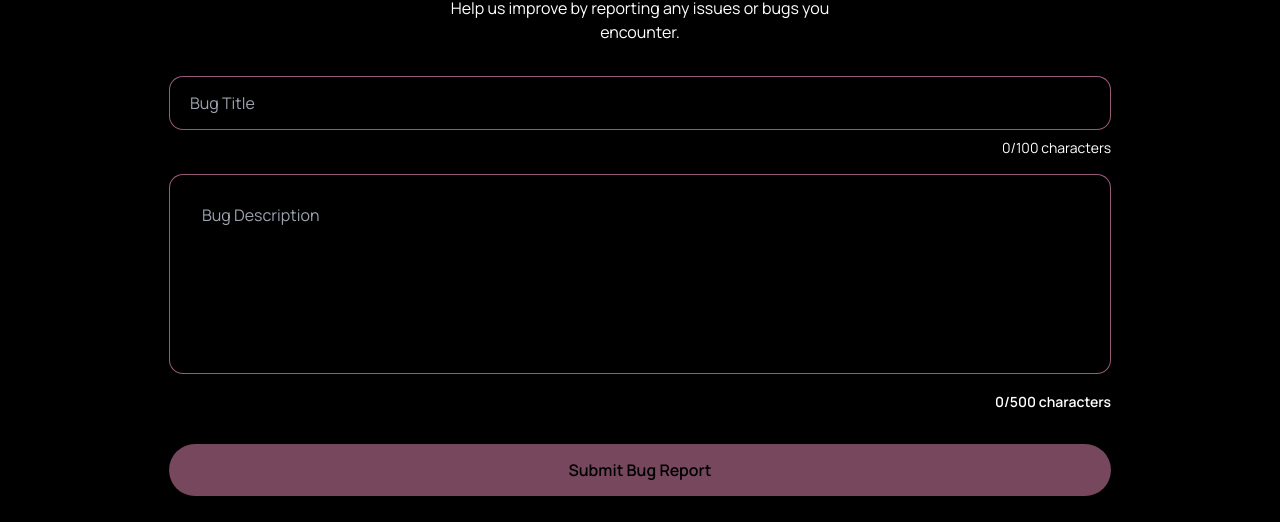
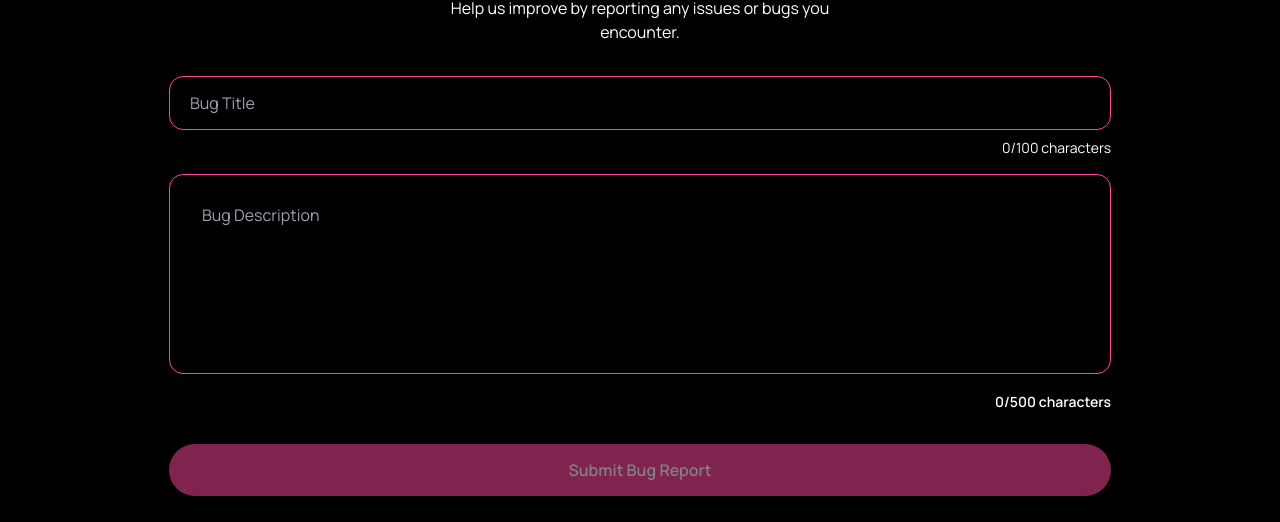
Before and after one commit to avinashfullstackdeveloper-a11y/framix-client, a React (Vite) app: page /report-bug in a window 1280 px wide. Shown: the part 278-800 px from the top of the page. Built offline with nearby package versions, Linux system fonts and the light colour scheme; no server answers.

Commit message:
color update in feedback and bug report page

```diff
--- a/src/pages/Feedback.tsx
+++ b/src/pages/Feedback.tsx
@@ -46,7 +46,7 @@ const StarRating: React.FC<StarRatingProps> = ({ rating, onRatingChange }) => {
   };
 
   return (
-    <div className="bg-black border flex min-h-[124px] w-full flex-col items-center mt-8 pt-6 px-6 rounded-[14px] border-[rgba(255,154,201,0.6)] border-solid max-md:max-w-full max-md:px-5">
+    <div className="bg-black border flex min-h-[124px] w-full flex-col items-center mt-8 pt-6 px-6 rounded-[14px] border-[#FF479C] border-solid max-md:max-w-full max-md:px-5">
       <div className="flex items-center gap-8">
         {[1, 2, 3, 4, 5].map((starIndex) => (
           <button
@@ -54,7 +54,7 @@ const StarRating: React.FC<StarRatingProps> = ({ rating, onRatingChange }) => {
             onClick={() => handleStarClick(starIndex)}
             onMouseEnter={() => handleStarHover(starIndex)}
             onMouseLeave={handleStarLeave}
-            className="transition-transform hover:scale-110 focus:outline-none focus:ring-2 focus:ring-[rgba(255,154,201,0.6)] rounded-full"
+            className="transition-transform hover:scale-110 focus:outline-none focus:ring-2 focus:ring-[#FF479C] rounded-full"
             aria-label={`Rate ${starIndex} star${starIndex > 1 ? 's' : ''}`}
             type="button"
           >
@@ -134,7 +134,7 @@ const FeedbackForm = () => {
     <main className="flex flex-col items-center min-h-screen w-full px-4 pt-6">
       {/* Go Back Button - Top Left */}
       <div className="self-start mb-8">
-        <button className="flex items-center gap-3 text-2xl text-white font-semibold hover:text-[rgba(255,154,201,1)] transition-colors" type="button">
+        <button className="flex items-center gap-3 text-2xl text-white font-semibold hover:text-[#FF479C] transition-colors" type="button">
           <img
             src="https://api.builder.io/api/v1/image/assets/35de5dc00516421d9aa405b4c562fade/13c323a2b9d23579e465bf3768ce9d2f6294d148?placeholderIfAbsent=true"
             alt="Back arrow"
@@ -147,7 +147,7 @@ const FeedbackForm = () => {
       {/* Centered Content */}
       <div className="flex flex-col items-center w-full max-w-[465px]">
         {success ? (
-          <div className="bg-black border flex flex-col items-center justify-center min-h-[200px] w-full rounded-[14px] border-[rgba(255,154,201,0.6)] border-solid p-8 text-white text-xl font-semibold">
+          <div className="bg-black border flex flex-col items-center justify-center min-h-[200px] w-full rounded-[14px] border-[#FF479C] border-solid p-8 text-white text-xl font-semibold">
             Thank you for your feedback!
           </div>
         ) : (
@@ -169,7 +169,7 @@ const FeedbackForm = () => {
 
             {/* Feedback Textarea - Centered */}
             <div className="w-full mt-8">
-              <div className="bg-black border min-h-[232px] w-full font-normal rounded-[14px] border-[rgba(255,154,201,0.6)] border-solid">
+              <div className="bg-black border min-h-[232px] w-full font-normal rounded-[14px] border-[#FF479C] border-solid">
                 <div className="bg-black flex min-h-[200px] w-full p-4 rounded-[14px]">
                   <textarea
                     value={feedback}
@@ -197,7 +197,7 @@ const FeedbackForm = () => {
             {/* Submit Button - Centered */}
             <button
               type="submit"
-              className="bg-[rgba(235,142,185,1)] flex min-h-12 w-full items-center justify-center text-sm text-black font-semibold leading-none mt-8 px-[13px] py-3.5 rounded-[30px] hover:bg-[rgba(225,132,175,1)] transition-colors focus:outline-none focus:ring-2 focus:ring-[rgba(255,154,201,0.6)] disabled:opacity-60"
+              className="bg-[#FF479C] flex min-h-12 w-full items-center justify-center text-sm text-white font-semibold leading-none mt-8 px-[13px] py-3.5 rounded-[30px] hover:bg-[#E63E8C] transition-colors focus:outline-none focus:ring-2 focus:ring-[#FF479C] disabled:opacity-60"
               disabled={loading}
             >
               {loading ? 'Submitting...' : 'Submit Feedback'}
--- a/src/pages/ReportBug.tsx
+++ b/src/pages/ReportBug.tsx
@@ -84,7 +84,7 @@ const ReportBug: React.FC = () => {
                 if (e.target.value.length <= maxTitleCharacters) setTitle(e.target.value);
               }}
               placeholder="Bug Title"
-              className="w-full bg-black border border-[rgba(255,154,201,0.6)] rounded-[14px] px-4 sm:px-5 py-3 sm:py-3.5 text-sm sm:text-base text-white placeholder-gray-400 outline-none mb-2 min-h-[44px]"
+              className="w-full bg-black border border-[#FF479C] rounded-[14px] px-4 sm:px-5 py-3 sm:py-3.5 text-sm sm:text-base text-white placeholder-gray-400 outline-none mb-2 min-h-[44px]"
               aria-label="Bug Title"
               maxLength={maxTitleCharacters}
               disabled={loading}
@@ -92,7 +92,7 @@ const ReportBug: React.FC = () => {
             />
             <div className="text-white text-xs sm:text-sm text-right">{title.length}/{maxTitleCharacters} characters</div>
           </div>
-          <div className="bg-black border min-h-[180px] sm:min-h-[200px] w-full text-white font-normal pt-4 sm:pt-5 px-4 sm:px-5 rounded-[14px] border-[rgba(255,154,201,0.6)] border-solid">
+          <div className="bg-black border min-h-[180px] sm:min-h-[200px] w-full text-white font-normal pt-4 sm:pt-5 px-4 sm:px-5 rounded-[14px] border-[#FF479C] border-solid">
             <div className="bg-black flex min-h-[120px] sm:min-h-[140px] w-full overflow-hidden pt-2 pb-16 sm:pb-[92px] px-2 sm:px-3 rounded-[14px]">
               <textarea
                 value={bugDescription}
@@ -115,7 +115,7 @@ const ReportBug: React.FC = () => {
 
           <button
             type="submit"
-            className="bg-[rgba(235,142,185,1)] flex min-h-[44px] sm:min-h-12 w-full items-center gap-2 text-sm sm:text-base text-black font-semibold leading-none justify-center mt-6 sm:mt-8 px-4 sm:px-[13px] py-3 sm:py-3.5 rounded-[30px] hover:bg-[rgba(235,142,185,0.9)] transition-colors disabled:opacity-50 disabled:cursor-not-allowed"
+            className="bg-[#FF479C] flex min-h-[44px] sm:min-h-12 w-full items-center gap-2 text-sm sm:text-base text-white font-semibold leading-none justify-center mt-6 sm:mt-8 px-4 sm:px-[13px] py-3 sm:py-3.5 rounded-[30px] hover:bg-[#E63E8C] transition-colors disabled:opacity-50 disabled:cursor-not-allowed"
             disabled={!title.trim() || !bugDescription.trim() || loading}
           >
             <span className="self-stretch my-auto">{loading ? "Submitting..." : "Submit Bug Report"}</span>
```
